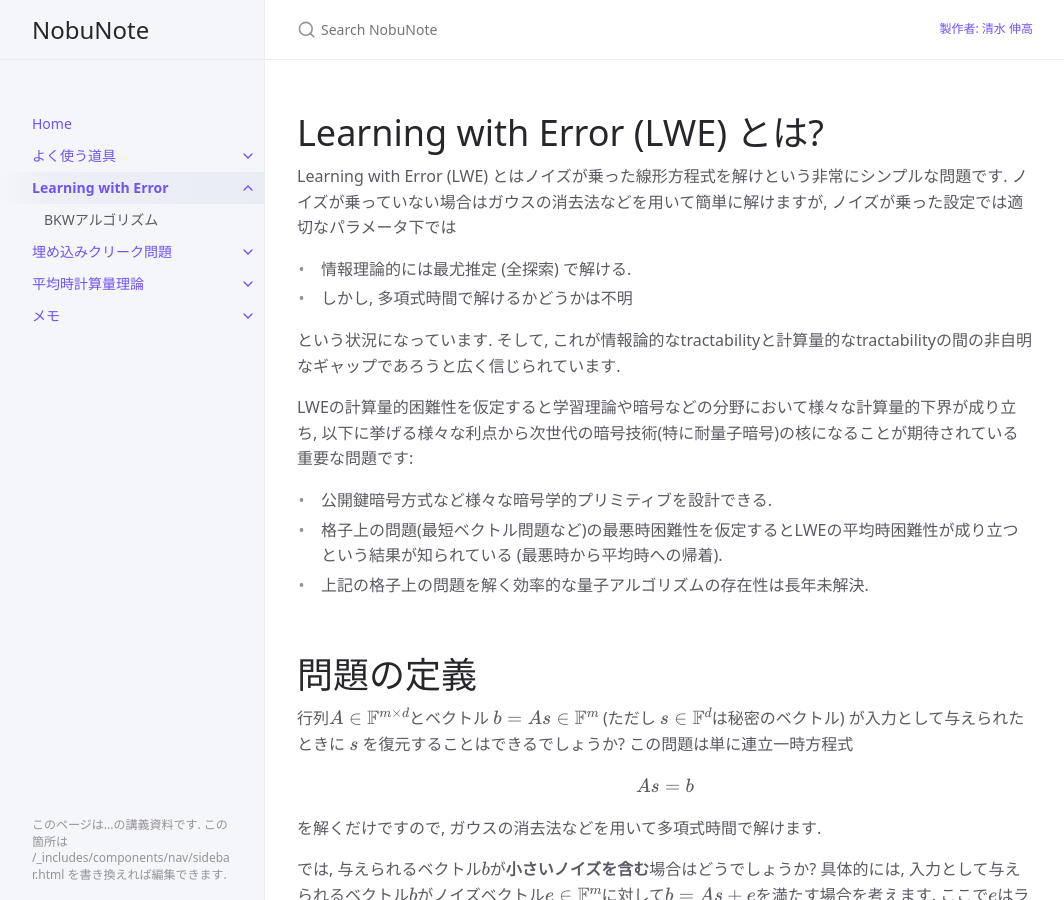
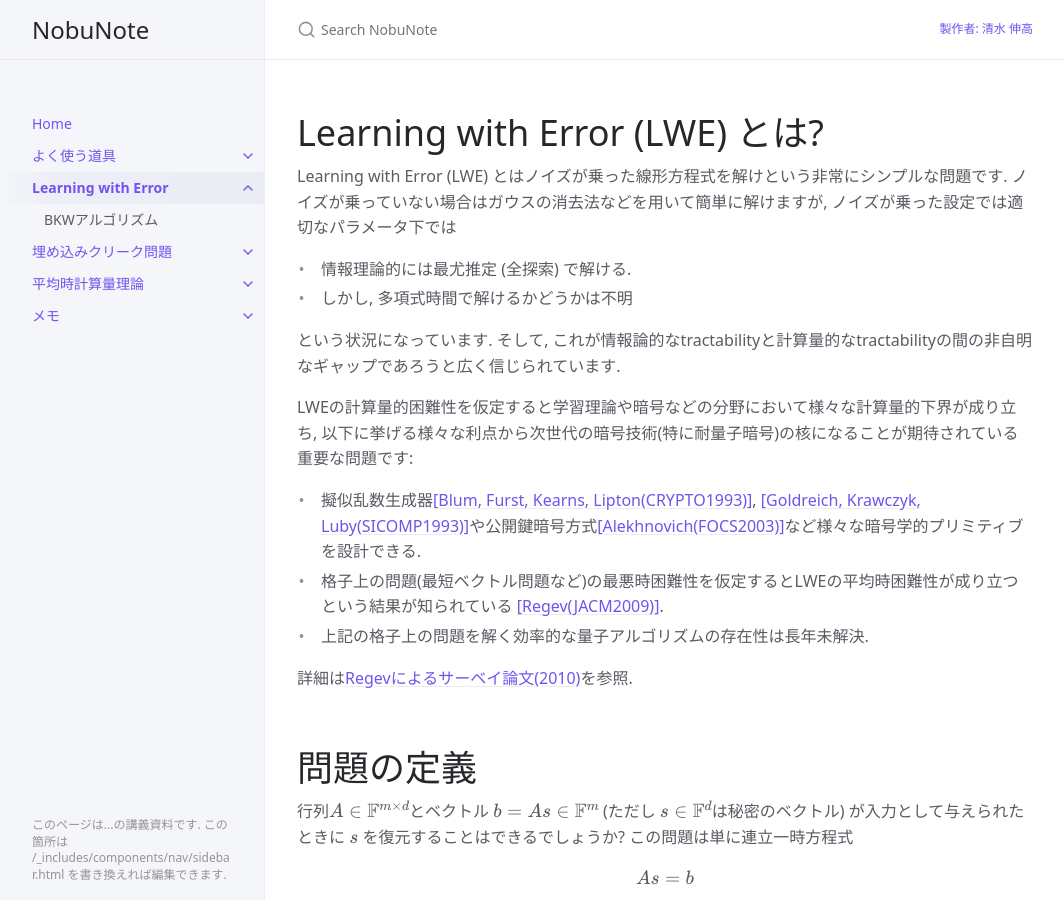
Before and after one commit to NobutakaShimizu/nobunote, a Jekyll site: the page built from docs/learning_with_error/index.md, in a window 1280 px wide and 900 px high. Shown: the whole window, without its empty margins (107-1171 px from the left). Built offline with Jekyll 4.4.1, drawn with Linux system fonts in a browser that asks for light colours; cached includes are drawn as plain includes.

Commit message:
Learning with Errorに関する文書を更新し、暗号学的プリミティブの設計に関する情報を追加しました。また、関連する文献へのリンクを更新しました。

```diff
--- a/docs/learning_with_error/index.md
+++ b/docs/learning_with_error/index.md
@@ -14,9 +14,11 @@ Learning with Error (LWE) とはノイズが乗った線形方程式を解けと
 そして, これが情報論的なtractabilityと計算量的なtractabilityの間の非自明なギャップであろうと広く信じられています.
 
 LWEの計算量的困難性を仮定すると学習理論や暗号などの分野において様々な計算量的下界が成り立ち, 以下に挙げる様々な利点から次世代の暗号技術(特に耐量子暗号)の核になることが期待されている重要な問題です:
-- 公開鍵暗号方式など様々な暗号学的プリミティブを設計できる.
-- 格子上の問題(最短ベクトル問題など)の最悪時困難性を仮定するとLWEの平均時困難性が成り立つという結果が知られている (最悪時から平均時への帰着).
+- 擬似乱数生成器[[Blum, Furst, Kearns, Lipton(CRYPTO1993)]](https://link.springer.com/chapter/10.1007/3-540-48329-2_24), [[Goldreich, Krawczyk, Luby(SICOMP1993)]](https://epubs.siam.org/doi/10.1137/0222069)や公開鍵暗号方式[[Alekhnovich(FOCS2003)]](https://ieeexplore.ieee.org/abstract/document/1238204)など様々な暗号学的プリミティブを設計できる.
+- 格子上の問題(最短ベクトル問題など)の最悪時困難性を仮定するとLWEの平均時困難性が成り立つという結果が知られている [[Regev(JACM2009)]](https://dl.acm.org/doi/10.1145/1568318.1568324).
 - 上記の格子上の問題を解く効率的な量子アルゴリズムの存在性は長年未解決.
+
+詳細は[Regevによるサーベイ論文(2010)](https://ieeexplore.ieee.org/document/5497885)を参照.
 
 # 問題の定義
 
```
Also changed, not shown: 2 other files.
